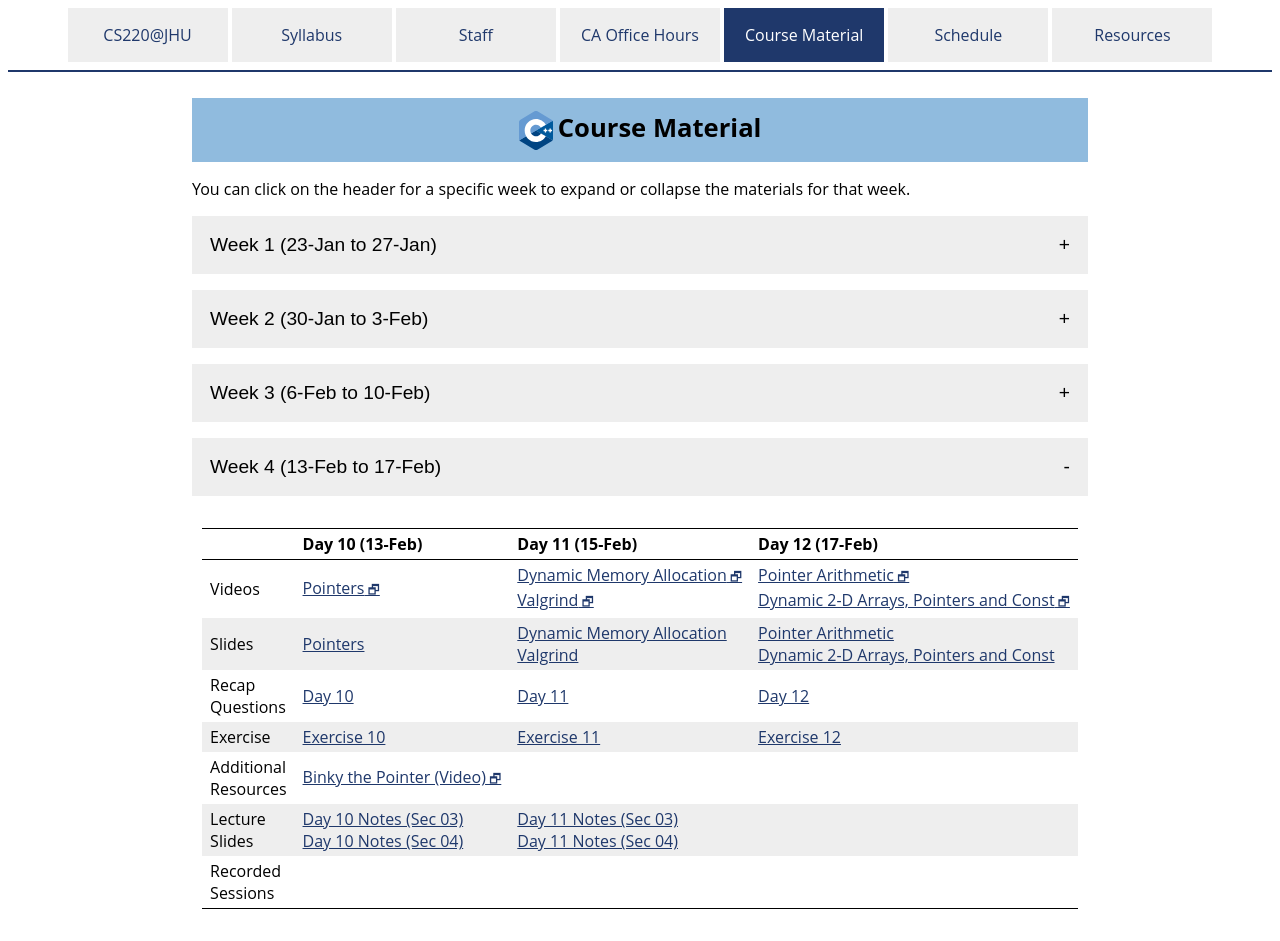
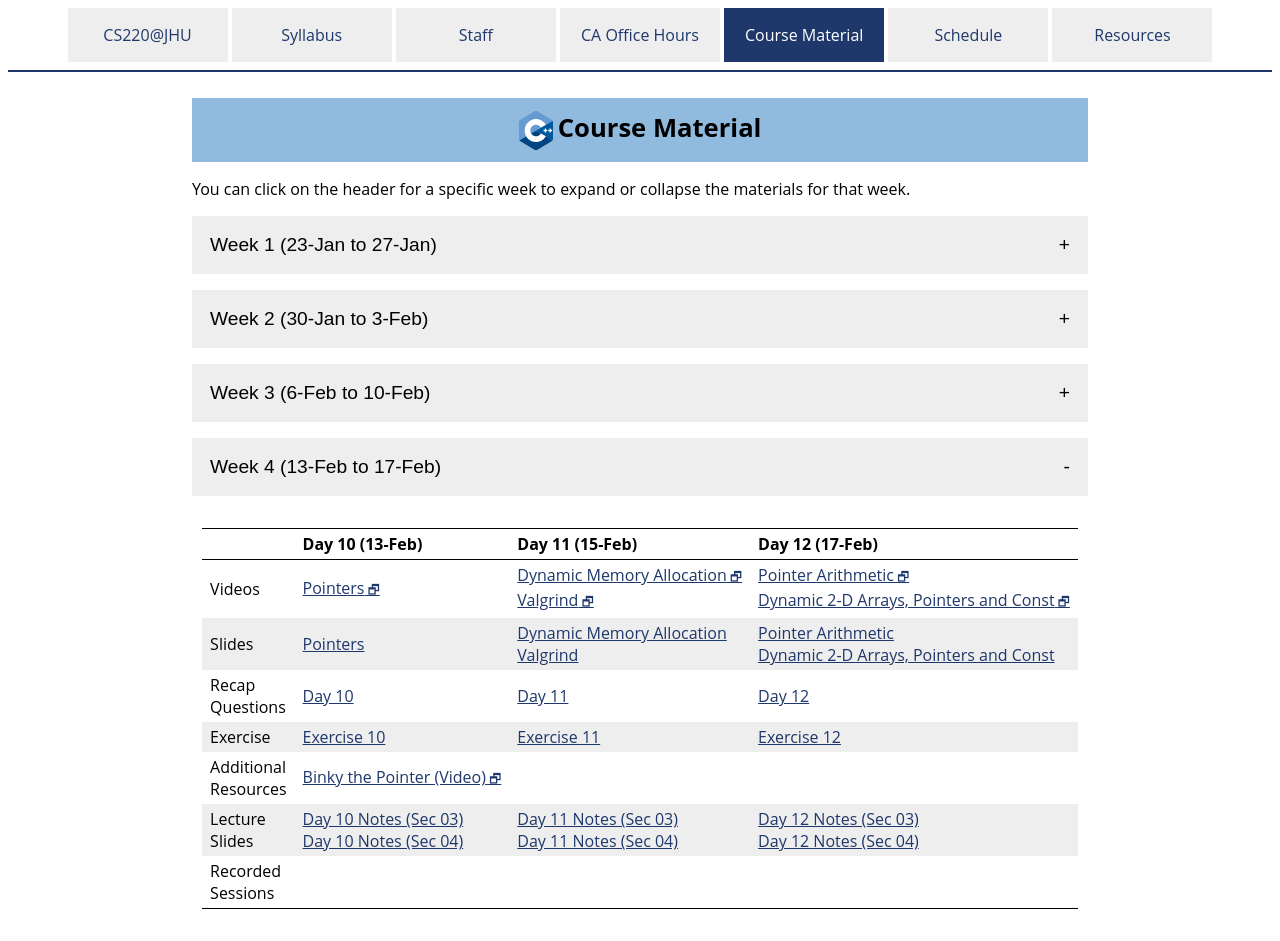
Before and after one commit to vivek-booshan/cs220-sp23, a Jekyll site: the page built from material.md, in a window 1280 px wide. Built offline with Jekyll 4.4.1, drawn with Linux system fonts in a browser that asks for light colours.

Commit message:
day 12 notes for sec 03/04

```diff
--- a/material.csv
+++ b/material.csv
@@ -103,3 +103,5 @@ Week,Day,Date,Type,Link text,URL
 4,3,17-Feb,Slides,"Dynamic 2-D Arrays, Pointers and Const",slides/day12_more_pointers_dynamic_2d_arrays.pdf
 4,3,17-Feb,Recap,Day 12,questions/day12.html
 4,3,17-Feb,Exercise,Exercise 12,exercise/ex12.html
+4,3,17-Feb,LectureSlides,"Day 12 Notes (Sec 03)",slides/notes/sp23_day12_sec03.pdf
+4,3,17-Feb,LectureSlides,"Day 12 Notes (Sec 04)",slides/notes/sp23_day12_sec04.pdf
--- a/material.md
+++ b/material.md
@@ -235,7 +235,7 @@ the materials for that week.
       <td>Lecture<br>Slides</td>
       <td><a href='slides/notes/sp23_day10_sec03.pdf'>Day 10 Notes (Sec 03)</a><br><a href='slides/notes/sp23_day10_sec04.pdf'>Day 10 Notes (Sec 04)</a></td>
       <td><a href='slides/notes/sp23_day11_sec03.pdf'>Day 11 Notes (Sec 03)</a><br><a href='slides/notes/sp23_day11_sec04.pdf'>Day 11 Notes (Sec 04)</a></td>
-      <td></td>
+      <td><a href='slides/notes/sp23_day12_sec03.pdf'>Day 12 Notes (Sec 03)</a><br><a href='slides/notes/sp23_day12_sec04.pdf'>Day 12 Notes (Sec 04)</a></td>
     </tr>
     <tr>
       <td>Recorded<br>Sessions</td>
```
Also changed, not shown: 2 other files.
